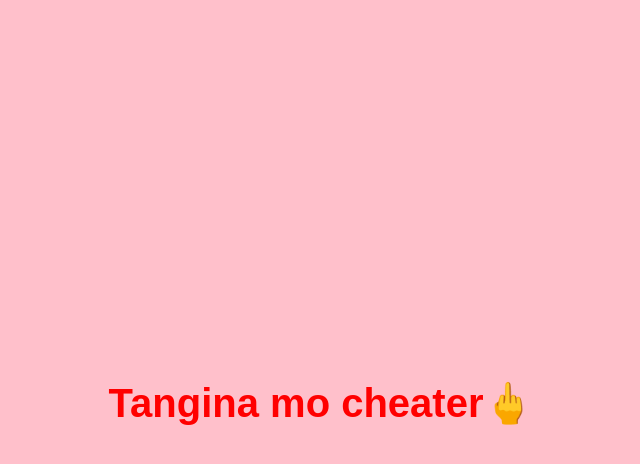
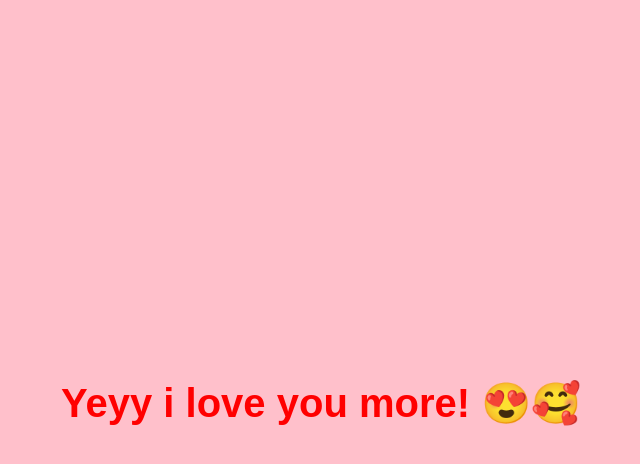
Before and after one commit to leovillasan-cell/Love-test-for-gf, a plain HTML site: page INDEX.html in a window 1280 px wide. Both pictures are taken after a click on the button "Yes". Shown: the whole page, without its empty margins (319-959 px from the left). Drawn offline with Linux system fonts and the light colour scheme.

Commit message:
Love test

```diff
--- a/INDEX.html
+++ b/INDEX.html
@@ -63,7 +63,7 @@
     noBtn.addEventListener("touchstart", moveButton);
 
     yesBtn.addEventListener("click", () => {
-      document.body.innerHTML = "<h1 style='color:red;'>Tangina mo cheater🖕</h1>";
+      document.body.innerHTML = "<h1 style='color:red;'>Yeyy i love you more! 😍🥰</h1>";
     });
   </script>
 </body>
```
